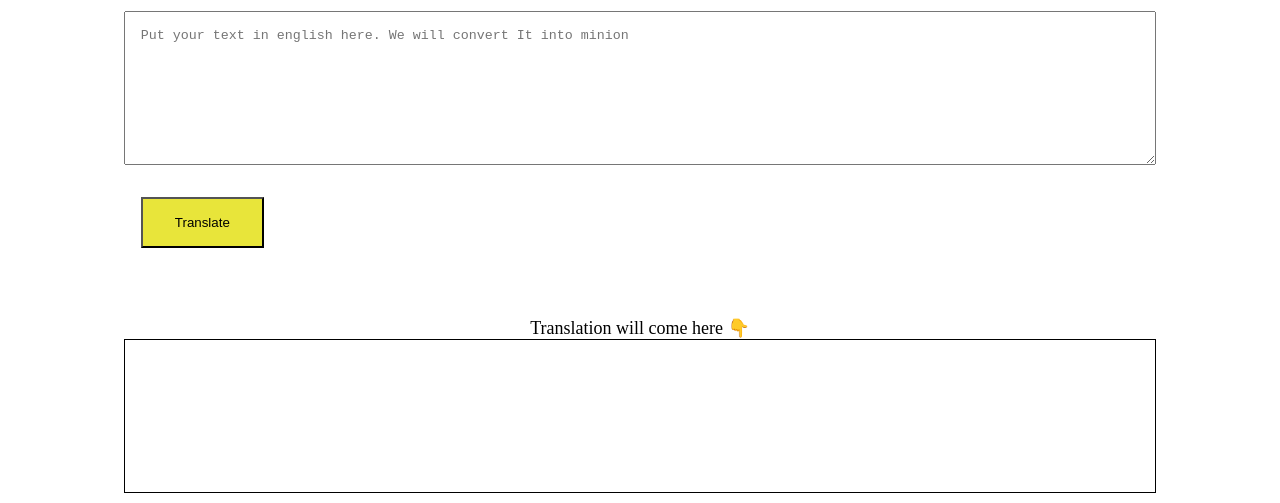
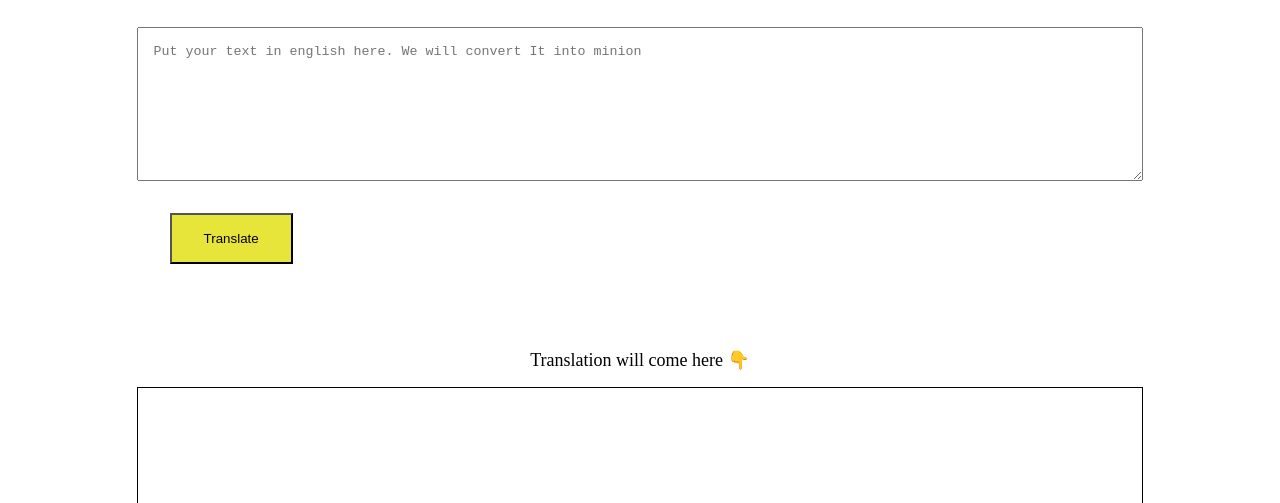
Before and after one commit to PrathameshLakare/neog-champ-minion-app, a plain HTML site: page index.html in a window 1280 px wide. Shown: the part 74-577 px from the top of the page. Drawn offline with Linux system fonts and the light colour scheme.

Commit message:
style- change margin and padding

```diff
--- a/index.html
+++ b/index.html
@@ -33,7 +33,7 @@
         }
         .button {
             background-color: rgba(228, 225, 23, 0.849);
-            margin: 1rem 0rem;
+            margin: 1rem;
             padding: 1rem 2rem;
             text-align: center;
         }
@@ -54,14 +54,14 @@
     </nav>
 
 
-    <main style="margin: auto; padding: 1rem; max-width: var(--width-break);">
+    <main style="margin: 0rem; padding: 2rem; max-width: var(--width-break);">
         <textarea id="txt-input" placeholder="Put your text in english here. We will convert It into minion"></textarea>
 
         <div class="center">
             <button class="button" id="btn-translate">Translate</button>
         </div>
 
-        <div style="font-size: large; text-align: center;">Translation will come here 👇</div>
+        <div style="font-size: large; text-align: center;margin: 1rem;">Translation will come here 👇</div>
         <div id="output"></div>
     </main>
 
```
